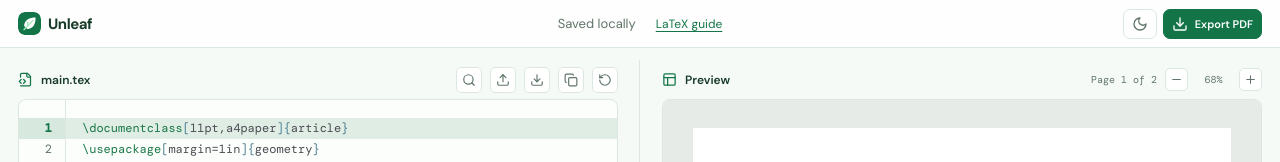
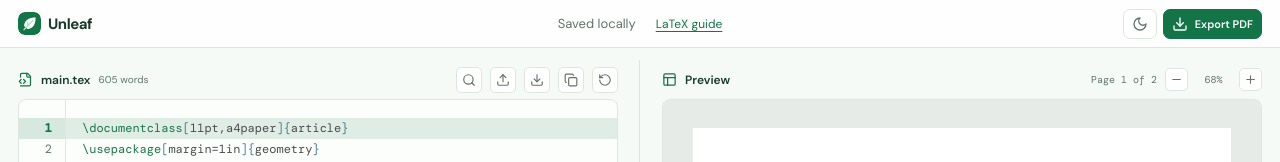
Before and after one commit to farzeenilyaszargar/LatexBoi, a Next.js app: page / in a window 1280 px wide. Shown: the top 162 px of the page. Built offline with nearby package versions, Linux system fonts and the light colour scheme; a web font is replaced by a local one.

Commit message:
feat: show approximate prose word count

```diff
--- a/app/editor.tsx
+++ b/app/editor.tsx
@@ -7,6 +7,7 @@ import { flushSync } from "react-dom";
 import { readPreference, savePreference } from "./storage";
 import { wheelZoom } from "./preview";
 import Autocomplete from "./autocomplete";
+import { countWords } from "./word-count";
 import FindReplace from "./find-replace";
 import { moveLines } from "./line-move";
 
@@ -413,6 +414,7 @@ export default function Editor() {
   const [fileError, setFileError] = useState("");
   const [draggingFile, setDraggingFile] = useState(false);
   const [copied, setCopied] = useState(false);
+  const wordCount = useMemo(() => countWords(source), [source]);
   const html = useMemo(() => renderLatex(source), [source]);
   const [pages, setPages] = useState<string[]>([html]);
   const highlightedSource = useMemo(() => highlightLatex(source, hasSelection ? -1 : activeLine), [source, activeLine, hasSelection]);
@@ -663,7 +665,7 @@ export default function Editor() {
         <div className={`pane editor-pane${draggingFile ? " file-dragging" : ""}`} onDragOver={event => { if (event.dataTransfer.types.includes("Files")) { event.preventDefault(); setDraggingFile(true); } }} onDragLeave={event => { if (!event.currentTarget.contains(event.relatedTarget as Node)) setDraggingFile(false); }} onDrop={event => { event.preventDefault(); setDraggingFile(false); void importSource(event.dataTransfer.files[0]); }}>
           <input type="file" accept=".tex,text/plain" hidden ref={fileInputRef} onChange={event => { void importSource(event.target.files?.[0]); event.target.value = ""; }} />
           {fileError && <div role="alert" className="editor-message">{fileError}</div>}
-          <div className="pane-header"><div className="pane-title"><FileCode2 size={15} /> main.tex</div><div className="pane-actions"><button className="small-button" onClick={() => setFindOpen(value => !value)} title="Find and replace (Ctrl/Cmd+F)" aria-label="Find and replace"><Search size={14} /></button><button className="small-button" onClick={() => fileInputRef.current?.click()} title="Open .tex (or drop a file here)" aria-label="Open .tex"><Upload size={14} /></button><button className="small-button" onClick={downloadSource} title="Download .tex" aria-label="Download .tex"><Download size={14} /></button><button className="small-button" onClick={copySource} title={copied ? "Copied" : "Copy source"} aria-label={copied ? "Copied" : "Copy source"}><Copy size={14} /></button><button className="small-button" onClick={() => { if (window.confirm("Replace your current document with the starter? Copy your source first if you want to keep it.")) setSource(STARTER); }} title="Reset document" aria-label="Reset document"><RotateCcw size={14} /></button></div></div>
+          <div className="pane-header"><div className="pane-title"><FileCode2 size={15} /> main.tex <span className="word-count" title="Approximate prose word count; excludes preamble, comments and math">{wordCount.toLocaleString("en-US")} words</span></div><div className="pane-actions"><button className="small-button" onClick={() => setFindOpen(value => !value)} title="Find and replace (Ctrl/Cmd+F)" aria-label="Find and replace"><Search size={14} /></button><button className="small-button" onClick={() => fileInputRef.current?.click()} title="Open .tex (or drop a file here)" aria-label="Open .tex"><Upload size={14} /></button><button className="small-button" onClick={downloadSource} title="Download .tex" aria-label="Download .tex"><Download size={14} /></button><button className="small-button" onClick={copySource} title={copied ? "Copied" : "Copy source"} aria-label={copied ? "Copied" : "Copy source"}><Copy size={14} /></button><button className="small-button" onClick={() => { if (window.confirm("Replace your current document with the starter? Copy your source first if you want to keep it.")) setSource(STARTER); }} title="Reset document" aria-label="Reset document"><RotateCcw size={14} /></button></div></div>
           {findOpen && <FindReplace source={source} textarea={sourceRef} apply={applyEdit} close={() => setFindOpen(false)} />}
           <div className="editor-wrap"><div className="line-numbers" ref={lineNumbersRef}>{source.split("\n").map((_, index) => <span className={index === activeLine && !hasSelection ? "active" : ""} key={index}>{index + 1}</span>)}</div><div className="code-editor"><pre ref={highlightRef} aria-hidden="true" dangerouslySetInnerHTML={{ __html: highlightedSource }} /><textarea ref={sourceRef} wrap="off" spellCheck={false} value={source} onKeyDown={handleEditorKeyDown} onScroll={(event) => { if (highlightRef.current) { highlightRef.current.style.transform = `translate(${-event.currentTarget.scrollLeft}px, ${-event.currentTarget.scrollTop}px)`; } if (lineNumbersRef.current) lineNumbersRef.current.scrollTop = event.currentTarget.scrollTop; }} onSelect={(event) => updateSelection(event.currentTarget.selectionStart, event.currentTarget.selectionEnd)} onClick={(event) => updateSelection(event.currentTarget.selectionStart, event.currentTarget.selectionEnd)} onKeyUp={(event) => updateSelection(event.currentTarget.selectionStart, event.currentTarget.selectionEnd)} onChange={(event) => { setSource(event.target.value); updateSelection(event.target.selectionStart, event.target.selectionEnd); }} aria-label="LaTeX source editor" /><Autocomplete textarea={sourceRef} onApply={setSource} /></div></div>
         </div>
--- a/app/globals.css
+++ b/app/globals.css
@@ -12,6 +12,7 @@ button, textarea { font:inherit; }
 button { cursor:pointer; }
 .guide-link { color:var(--accent); font-size:12px; margin-left:12px; text-underline-offset:3px; }
 .editor-message { padding:8px; color:var(--ink); font-size:12px; }
+.word-count { color:var(--muted); font-size:10px; font-weight:400; white-space:nowrap; }
 .find-bar { flex:none; padding:8px; border:1px solid var(--line); background:var(--surface); border-radius:8px; margin-bottom:6px; font-size:11px; }
 .tool-row { display:flex; align-items:center; gap:6px; flex-wrap:wrap; }
 .tool-row + .tool-row { margin-top:6px; }
--- /dev/null
+++ b/app/word-count.ts
@@ -0,0 +1,13 @@
+// Estimate prose words, omitting preamble, comments, math and metadata.
+export function countWords(source: string): number {
+  let text = source.replace(/(\\*)%[^\n]*/g, (match, slashes: string) => slashes.length % 2 ? match : slashes);
+  if (text.includes("\\begin{document}")) text = text.split("\\begin{document}")[1];
+  text = text.split("\\end{document}")[0]
+    .replace(/\\begin\{(equation\*?|align\*?|alignat\*?|lstlisting|verbatim|tikzpicture)\}[\s\S]*?\\end\{\1\}/g, " ")
+    .replace(/\\\[[\s\S]*?\\\]|\\\([\s\S]*?\\\)|(?<!\\)\$\$[\s\S]*?\$\$|(?<!\\)\$[^$\n]*\$/g, " ")
+    .replace(/\\(?:begin|end|label|ref|eqref|cite|url|includegraphics|bibliography|bibliographystyle)\*?(?:\[[^\]]*\])?\{[^}]*\}/g, " ")
+    .replace(/\\href\{[^}]*\}/g, "")
+    .replace(/\\[a-zA-Z@]+\*?(?:\[[^\]]*\])?/g, " ")
+    .replace(/\\[^a-zA-Z]/g, " ");
+  return text.match(/[\p{L}\p{N}]+(?:['’\-][\p{L}\p{N}]+)*/gu)?.length ?? 0;
+}
```
Also changed, not shown: 1 other file (tests, documents, lock files or other folders).
